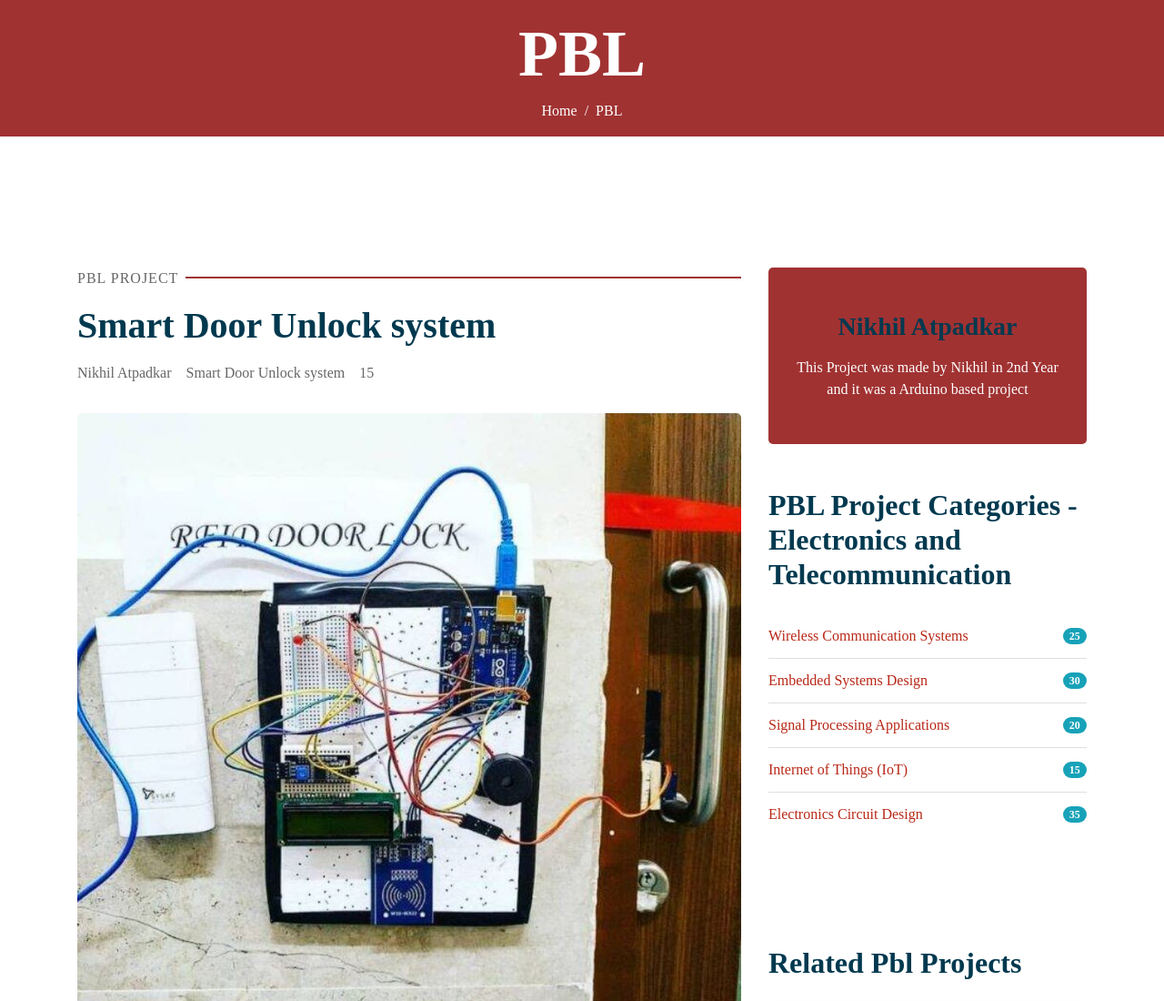
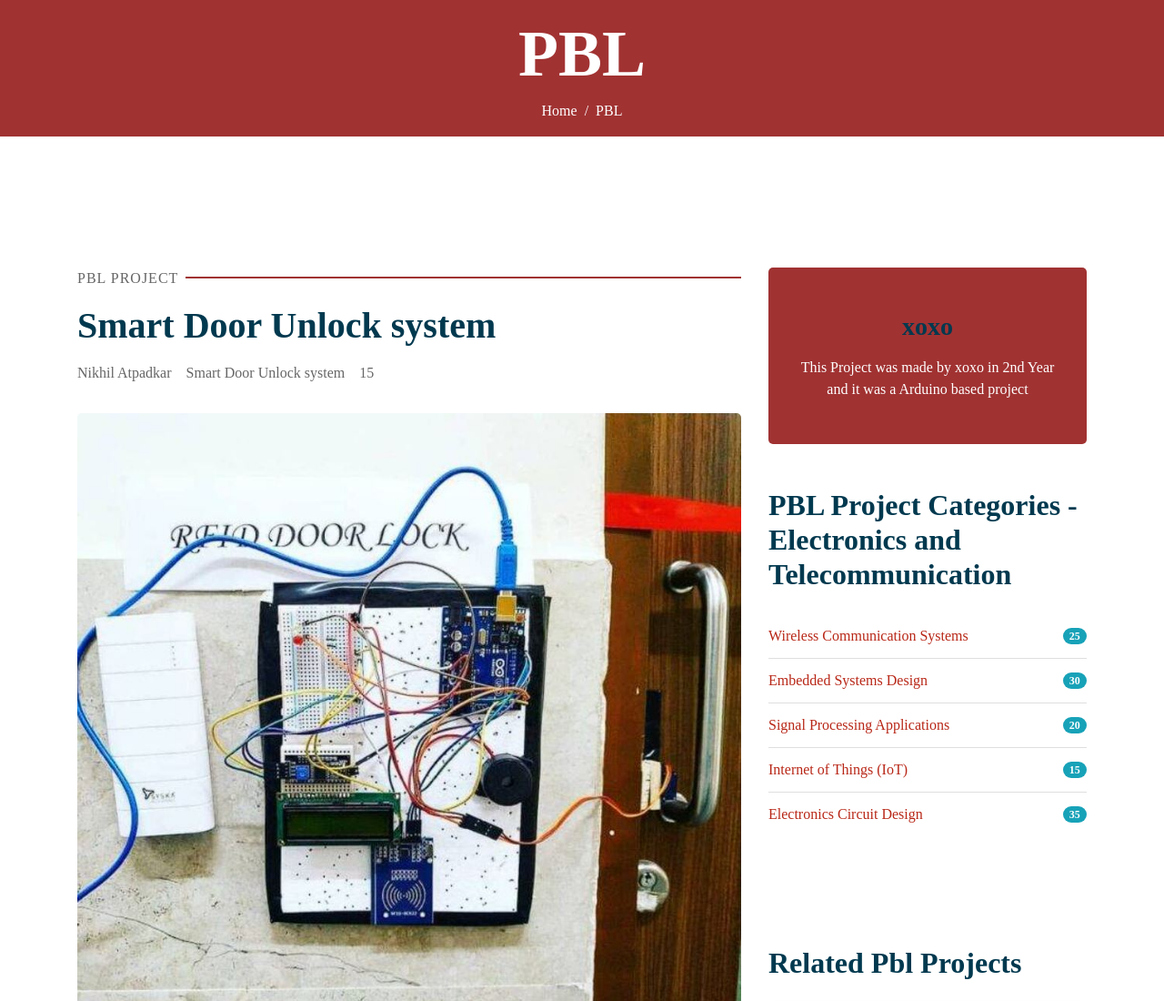
Before and after one commit to Ritesh0219/PBL, a plain HTML site: page index.html in a window 1280 px wide. Shown: the top 1100 px of the page at 91% size. Drawn offline with Linux system fonts and the light colour scheme.

Commit message:
Update index.html

```diff
--- a/index.html
+++ b/index.html
@@ -95,9 +95,9 @@
       <div class="col-lg-4 mt-5 mt-lg-0">
         <!-- Author Bio -->
         <div class="d-flex flex-column text-center bg-primary rounded mb-5 py-5 px-4">
-          <h3 class="text-secondary mb-3">Nikhil Atpadkar</h3>
+          <h3 class="text-secondary mb-3">xoxo</h3>
           <p class="text-white m-0">
-            This Project was made by Nikhil in 2nd Year and it was a Arduino based project
+            This Project was made by xoxo in 2nd Year and it was a Arduino based project
           </p>
         </div>
 
```
